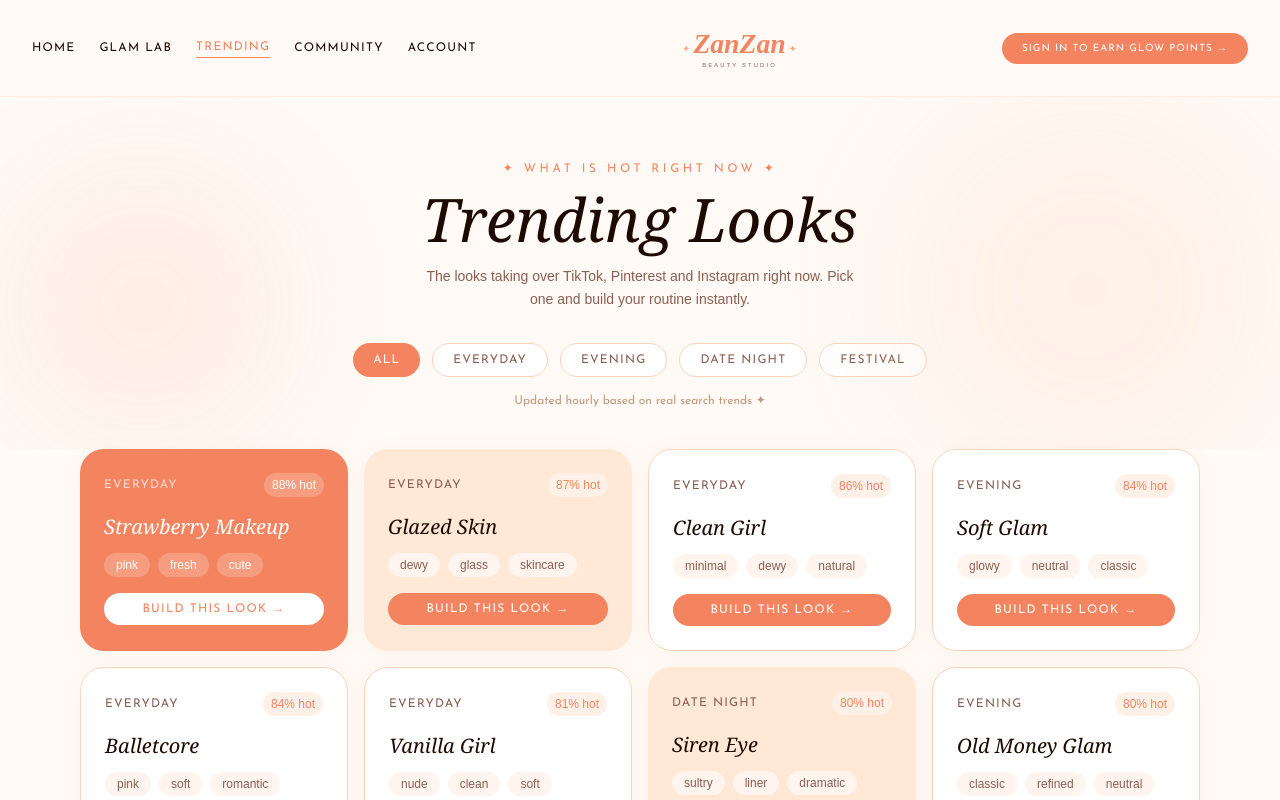
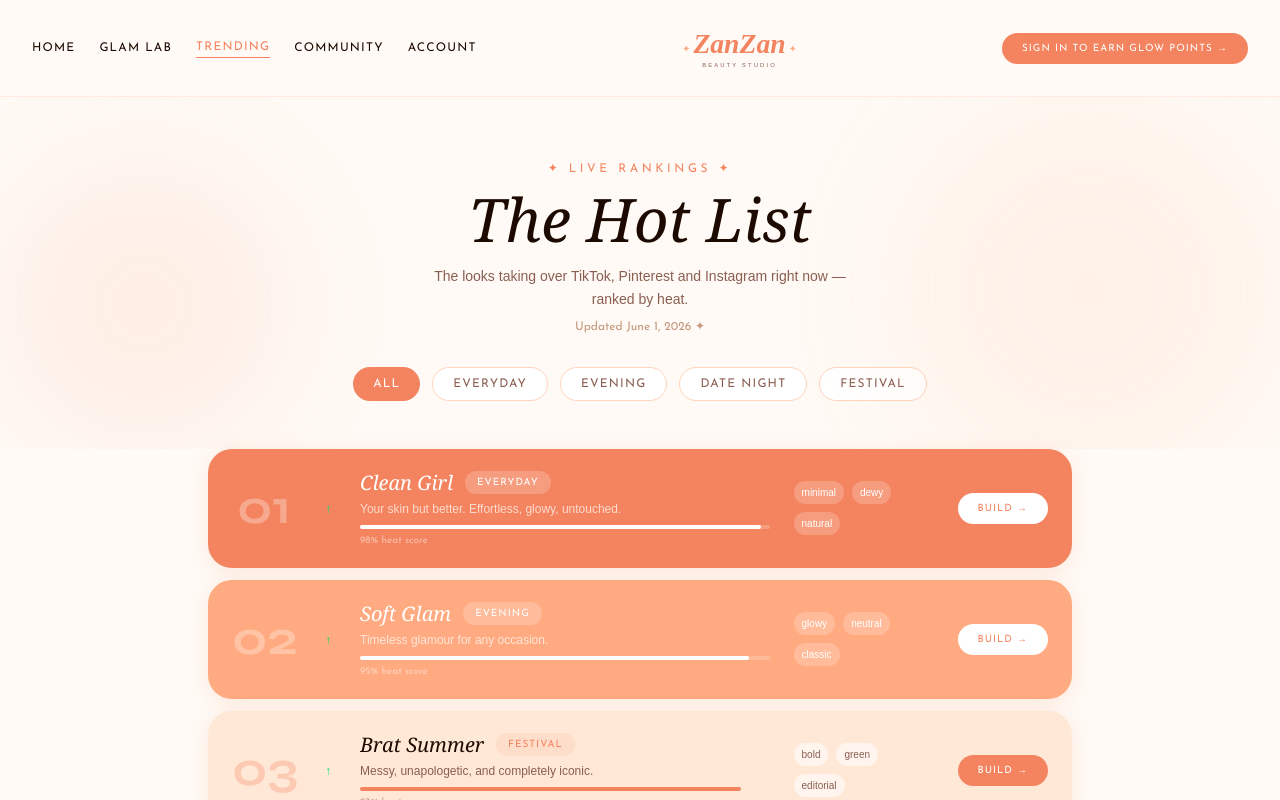
Before and after one commit to zandra415/makeup-routine-builder, a Next.js app: page /trending in a window 1280 px wide. Shown: the top 800 px of the page. Built offline with nearby package versions, Linux system fonts and the light colour scheme; no server answers.

Commit message:
Redesign trending page as leaderboard with rank numbers, heat bars, and change indicators

```diff
--- a/app/trending/page.tsx
+++ b/app/trending/page.tsx
@@ -5,55 +5,38 @@ import Link from 'next/link'
 import Image from 'next/image'
 
 const TRENDING_LOOKS = [
-  { name: 'Clean Girl', category: 'Everyday', heat: 98, tags: ['minimal', 'dewy', 'natural'] },
-  { name: 'Soft Glam', category: 'Evening', heat: 95, tags: ['glowy', 'neutral', 'classic'] },
-  { name: 'Brat Summer', category: 'Festival', heat: 93, tags: ['bold', 'green', 'editorial'] },
-  { name: 'Latte Makeup', category: 'Everyday', heat: 91, tags: ['warm', 'brown', 'soft'] },
-  { name: 'Coquette', category: 'Date Night', heat: 89, tags: ['pink', 'feminine', 'rosy'] },
-  { name: 'Dark Feminine', category: 'Evening', heat: 87, tags: ['moody', 'dark', 'powerful'] },
-  { name: 'Mob Wife Glam', category: 'Evening', heat: 85, tags: ['bold', 'dramatic', 'luxury'] },
-  { name: 'Glazed Skin', category: 'Everyday', heat: 84, tags: ['dewy', 'glass', 'skincare'] },
-  { name: 'Strawberry Makeup', category: 'Everyday', heat: 82, tags: ['pink', 'fresh', 'cute'] },
-  { name: 'Siren Eye', category: 'Date Night', heat: 80, tags: ['sultry', 'liner', 'dramatic'] },
-  { name: 'Old Money Glam', category: 'Evening', heat: 78, tags: ['classic', 'refined', 'neutral'] },
-  { name: 'Balletcore', category: 'Everyday', heat: 76, tags: ['pink', 'soft', 'romantic'] },
-  { name: 'E-Girl Edge', category: 'Festival', heat: 74, tags: ['graphic', 'bold', 'alt'] },
-  { name: 'Vanilla Girl', category: 'Everyday', heat: 72, tags: ['nude', 'clean', 'soft'] },
-  { name: 'Indie Sleaze', category: 'Festival', heat: 70, tags: ['grungy', 'smoky', 'retro'] },
-  { name: 'Blush Everything', category: 'Everyday', heat: 68, tags: ['pink', 'flush', 'fresh'] },
+  { rank: 1, name: 'Clean Girl', category: 'Everyday', heat: 98, change: 'up', tags: ['minimal', 'dewy', 'natural'], description: 'Your skin but better. Effortless, glowy, untouched.' },
+  { rank: 2, name: 'Soft Glam', category: 'Evening', heat: 95, change: 'up', tags: ['glowy', 'neutral', 'classic'], description: 'Timeless glamour for any occasion.' },
+  { rank: 3, name: 'Brat Summer', category: 'Festival', heat: 93, change: 'up', tags: ['bold', 'green', 'editorial'], description: 'Messy, unapologetic, and completely iconic.' },
+  { rank: 4, name: 'Latte Makeup', category: 'Everyday', heat: 91, change: 'same', tags: ['warm', 'brown', 'soft'], description: 'Warm brown tones inspired by your morning coffee.' },
+  { rank: 5, name: 'Coquette', category: 'Date Night', heat: 89, change: 'up', tags: ['pink', 'feminine', 'rosy'], description: 'Soft, feminine, and impossibly pretty.' },
+  { rank: 6, name: 'Dark Feminine', category: 'Evening', heat: 87, change: 'down', tags: ['moody', 'dark', 'powerful'], description: 'Bold, mysterious, and commanding attention.' },
+  { rank: 7, name: 'Mob Wife Glam', category: 'Evening', heat: 85, change: 'up', tags: ['bold', 'dramatic', 'luxury'], description: 'Dripping in drama. Maximum impact.' },
+  { rank: 8, name: 'Glazed Skin', category: 'Everyday', heat: 84, change: 'same', tags: ['dewy', 'glass', 'skincare'], description: 'Glass skin that stops traffic.' },
+  { rank: 9, name: 'Strawberry Makeup', category: 'Everyday', heat: 82, change: 'up', tags: ['pink', 'fresh', 'cute'], description: 'Sweet, flushed, and summer-ready.' },
+  { rank: 10, name: 'Siren Eye', category: 'Date Night', heat: 80, change: 'down', tags: ['sultry', 'liner', 'dramatic'], description: 'Eyes that do all the talking.' },
+  { rank: 11, name: 'Old Money Glam', category: 'Evening', heat: 78, change: 'up', tags: ['classic', 'refined', 'neutral'], description: 'Understated luxury. Quietly expensive.' },
+  { rank: 12, name: 'Balletcore', category: 'Everyday', heat: 76, change: 'same', tags: ['pink', 'soft', 'romantic'], description: 'Delicate, graceful, and ethereally pretty.' },
+  { rank: 13, name: 'E-Girl Edge', category: 'Festival', heat: 74, change: 'down', tags: ['graphic', 'bold', 'alt'], description: 'Internet-born and IRL iconic.' },
+  { rank: 14, name: 'Vanilla Girl', category: 'Everyday', heat: 72, change: 'same', tags: ['nude', 'clean', 'soft'], description: 'Soft neutrals, quiet confidence.' },
+  { rank: 15, name: 'Indie Sleaze', category: 'Festival', heat: 70, change: 'down', tags: ['grungy', 'smoky', 'retro'], description: 'Early 2000s chaos, but make it fashion.' },
+  { rank: 16, name: 'Blush Everything', category: 'Everyday', heat: 68, change: 'up', tags: ['pink', 'flush', 'fresh'], description: 'When in doubt, add more blush.' },
 ]
 
 const CATEGORIES = ['All', 'Everyday', 'Evening', 'Date Night', 'Festival']
 
 export default function TrendingPage() {
   const [activeCategory, setActiveCategory] = useState('All')
-  const [hoveredLook, setHoveredLook] = useState<string | null>(null)
-  const [trendingLooks, setTrendingLooks] = useState(TRENDING_LOOKS)
+  const [hoveredRank, setHoveredRank] = useState<number | null>(null)
+  const [updatedAt, setUpdatedAt] = useState('')
 
   useEffect(() => {
-    const fetchTrends = async () => {
-      try {
-        const res = await fetch('/api/trending-looks')
-        const data = await res.json()
-        if (data.looks) {
-          setTrendingLooks(prev => prev.map(look => {
-            const live = data.looks.find((l: any) =>
-              look.name.toLowerCase().includes(l.name.toLowerCase()) ||
-              l.name.toLowerCase().includes(look.name.toLowerCase())
-            )
-            return live ? { ...look, heat: live.heat } : look
-          }).sort((a, b) => b.heat - a.heat))
-        }
-      } catch (err) {
-        console.error('Trends fetch failed, using static data')
-      }
-    }
-    fetchTrends()
+    setUpdatedAt(new Date().toLocaleDateString('en-US', { month: 'long', day: 'numeric', year: 'numeric' }))
   }, [])
 
   const filtered = activeCategory === 'All'
-    ? trendingLooks
-    : trendingLooks.filter(l => l.category === activeCategory)
+    ? TRENDING_LOOKS
+    : TRENDING_LOOKS.filter(l => l.category === activeCategory)
 
   return (
     <div className="min-h-screen bg-[#FFFAF5]">
@@ -85,15 +68,18 @@ export default function TrendingPage() {
       </nav>
 
       {/* HERO */}
-      <div className="pt-16 pb-10 text-center px-4 relative overflow-hidden">
+      <div className="pt-16 pb-12 text-center px-4 relative overflow-hidden">
         <div className="absolute top-0 right-0 w-96 h-96 rounded-full bg-[#FFAA80] opacity-10 blur-3xl pointer-events-none" />
         <div className="absolute bottom-0 left-0 w-72 h-72 rounded-full bg-[#F4845F] opacity-10 blur-3xl pointer-events-none" />
-        <p className="text-xs font-medium text-[#F4845F] tracking-[0.3em] uppercase mb-3" style={{ fontFamily: 'var(--font-josefin)' }}>✦ What is Hot Right Now ✦</p>
+        <p className="text-xs font-medium text-[#F4845F] tracking-[0.3em] uppercase mb-3" style={{ fontFamily: 'var(--font-josefin)' }}>✦ Live Rankings ✦</p>
         <h1 className="text-6xl text-[#1C0A00] mb-4" style={{ fontFamily: 'Georgia, "Times New Roman", serif', fontStyle: 'italic', fontWeight: '400' }}>
-          Trending Looks
+          The Hot List
         </h1>
-        <p className="text-[#8B5E52] text-sm max-w-md mx-auto leading-relaxed mb-8">
-          The looks taking over TikTok, Pinterest and Instagram right now. Pick one and build your routine instantly.
+        <p className="text-[#8B5E52] text-sm max-w-md mx-auto leading-relaxed mb-2">
+          The looks taking over TikTok, Pinterest and Instagram right now — ranked by heat.
+        </p>
+        <p className="text-xs text-[#C4977E] mb-8" style={{ fontFamily: 'var(--font-josefin)' }}>
+          Updated {updatedAt} ✦
         </p>
 
         {/* CATEGORY FILTERS */}
@@ -113,50 +99,98 @@ export default function TrendingPage() {
             </button>
           ))}
         </div>
-        <p className="text-xs text-[#C4977E] mt-4" style={{ fontFamily: 'var(--font-josefin)' }}>
-          Updated hourly based on real search trends ✦
+      </div>
+
+      {/* LEADERBOARD */}
+      <div className="max-w-4xl mx-auto px-4 pb-24 space-y-3">
+        {filtered.map((look) => (
+          <div
+            key={look.rank}
+            onMouseEnter={() => setHoveredRank(look.rank)}
+            onMouseLeave={() => setHoveredRank(null)}
+            className={`relative flex items-center gap-6 rounded-3xl px-6 py-5 transition-all duration-300 cursor-pointer ${
+              look.rank === 1
+                ? 'bg-[#F4845F] text-white'
+                : look.rank === 2
+                ? 'bg-[#FFAA80] text-white'
+                : look.rank === 3
+                ? 'bg-[#FFE8D6] text-[#1C0A00]'
+                : 'bg-white border border-[#FFD4BC] text-[#1C0A00]'
+            } ${hoveredRank === look.rank ? '-translate-y-1 shadow-lg' : ''}`}
+            style={{
+              boxShadow: hoveredRank === look.rank
+                ? '0 8px 30px rgba(244,132,95,0.2)'
+                : look.rank <= 3
+                ? '0 4px 20px rgba(244,132,95,0.15)'
+                : '0 2px 10px rgba(244,132,95,0.06)'
+            }}
+          >
+            {/* RANK NUMBER */}
+            <div className="flex-shrink-0 w-16 text-center">
+              <span
+                className={`font-bold leading-none ${
+                  look.rank === 1 ? 'text-5xl text-white/30' :
+                  look.rank === 2 ? 'text-5xl text-white/30' :
+                  look.rank === 3 ? 'text-5xl text-[#F4845F]/30' :
+                  'text-4xl text-[#FFD4BC]'
+                }`}
+                style={{ fontFamily: 'var(--font-syne)' }}
+              >
+                {String(look.rank).padStart(2, '0')}
+              </span>
+            </div>
+
+            {/* CHANGE INDICATOR */}
+            <div className="flex-shrink-0 w-4 text-center">
+              {look.change === 'up' && <span className="text-xs text-green-400">↑</span>}
+              {look.change === 'down' && <span className="text-xs text-red-300">↓</span>}
+              {look.change === 'same' && <span className={`text-xs ${look.rank <= 2 ? 'text-white/40' : 'text-[#C4977E]'}`}>—</span>}
+            </div>
+
+            {/* LOOK INFO */}
+            <div className="flex-1 min-w-0">
+              <div className="flex items-center gap-3 mb-1">
+                <h3
+                  className="text-xl truncate"
+                  style={{ fontFamily: 'Georgia, serif', fontStyle: 'italic', fontWeight: '400' }}
+                >
+                  {look.name}
+                </h3>
+                <span
+                  className={`flex-shrink-0 text-[10px] px-3 py-1 rounded-full tracking-widest uppercase ${
+                    look.rank <= 2
+                      ? 'bg-white/20 text-white'
+                      : look.rank === 3
+                      ? 'bg-[#F4845F]/10 text-[#F4845F]'
+                      : 'bg-[#FFF0E8] text-[#F4845F]'
+                  }`}
+                  style={{ fontFamily: 'var(--font-josefin)' }}
+                >
+                  {look.category}
+                </span>
+              </div>
+              <p className={`text-xs mb-2 ${look.rank <= 2 ? 'text-white/70' : 'text-[#8B5E52]'}`}>
+                {look.description}
+              </p>
+              {/* HEAT BAR */}
+              <div className={`h-1 rounded-full w-full ${look.rank <= 2 ? 'bg-white/20' : 'bg-[#FFE8D6]'}`}>
+                <div
+                  className={`h-1 rounded-full transition-all duration-700 ${look.rank <= 2 ? 'bg-white' : 'bg-[#F4845F]'}`}
+                  style={{ width: `${look.heat}%` }}
+                />
+              </div>
+              <p className={`text-[10px] mt-1 ${look.rank <= 2 ? 'text-white/50' : 'text-[#C4977E]'}`} style={{ fontFamily: 'var(--font-josefin)' }}>
+                {look.heat}% heat score
               </p>
             </div>
 
-      {/* LOOKS GRID */}
-      <div className="max-w-6xl mx-auto px-4 pb-24">
-        <div className="grid grid-cols-1 sm:grid-cols-2 lg:grid-cols-3 xl:grid-cols-4 gap-4">
-          {filtered.map((look, i) => (
-            <div
-              key={look.name}
-              onMouseEnter={() => setHoveredLook(look.name)}
-              onMouseLeave={() => setHoveredLook(null)}
-              className={`relative rounded-3xl p-6 cursor-pointer transition-all duration-300 ${
-                i === 0
-                  ? 'bg-[#F4845F] text-white'
-                  : i % 5 === 1
-                  ? 'bg-[#FFE8D6] text-[#1C0A00]'
-                  : 'bg-white border border-[#FFD4BC] text-[#1C0A00]'
-              } ${hoveredLook === look.name ? '-translate-y-2 shadow-lg' : ''}`}
-              style={{ boxShadow: hoveredLook === look.name ? '0 8px 30px rgba(244,132,95,0.2)' : '0 2px 20px rgba(244,132,95,0.06)' }}
-            >
-              {/* HEAT RANK */}
-              <div className="flex items-center justify-between mb-4">
-                <span className={`text-xs tracking-widest uppercase ${i === 0 ? 'text-white/70' : 'text-[#8B5E52]'}`} style={{ fontFamily: 'var(--font-josefin)' }}>
-                  {look.category}
-                </span>
-                <span className={`text-xs font-medium px-2 py-1 rounded-full ${i === 0 ? 'bg-white/20 text-white' : 'bg-[#FFF0E8] text-[#F4845F]'}`}>
-                  {look.heat}% hot
-                </span>
-              </div>
-
-              {/* LOOK NAME */}
-              <h3 className="text-xl mb-3" style={{ fontFamily: 'Georgia, serif', fontStyle: 'italic', fontWeight: '400' }}>
-                {look.name}
-              </h3>
-
-              {/* TAGS */}
-              <div className="flex flex-wrap gap-2 mb-4">
+            {/* TAGS — hidden on small */}
+            <div className="hidden md:flex flex-wrap gap-2 flex-shrink-0 max-w-[140px]">
               {look.tags.map(tag => (
                 <span
                   key={tag}
-                    className={`text-xs px-3 py-1 rounded-full ${
-                      i === 0
+                  className={`text-[10px] px-2 py-1 rounded-full ${
+                    look.rank <= 2
                       ? 'bg-white/20 text-white'
                       : 'bg-[#FFF5EE] text-[#8B5E52]'
                   }`}
@@ -169,18 +203,17 @@ export default function TrendingPage() {
             {/* CTA */}
             <Link
               href={`/glam-lab?look=${encodeURIComponent(look.name)}`}
-                className={`inline-block w-full text-center py-2 rounded-full text-xs tracking-widest uppercase transition-all duration-200 ${
-                  i === 0
+              className={`flex-shrink-0 px-5 py-2 rounded-full text-[10px] tracking-widest uppercase transition-all duration-200 ${
+                look.rank <= 2
                   ? 'bg-white text-[#F4845F] hover:bg-[#FFF0E8]'
                   : 'bg-[#F4845F] text-white hover:bg-[#FFAA80]'
               }`}
               style={{ fontFamily: 'var(--font-josefin)' }}
             >
-                Build This Look →
+              Build →
             </Link>
           </div>
         ))}
-        </div>
       </div>
 
       {/* FOOTER */}
```
Lines whose indentation alone changed are shown as unchanged.
